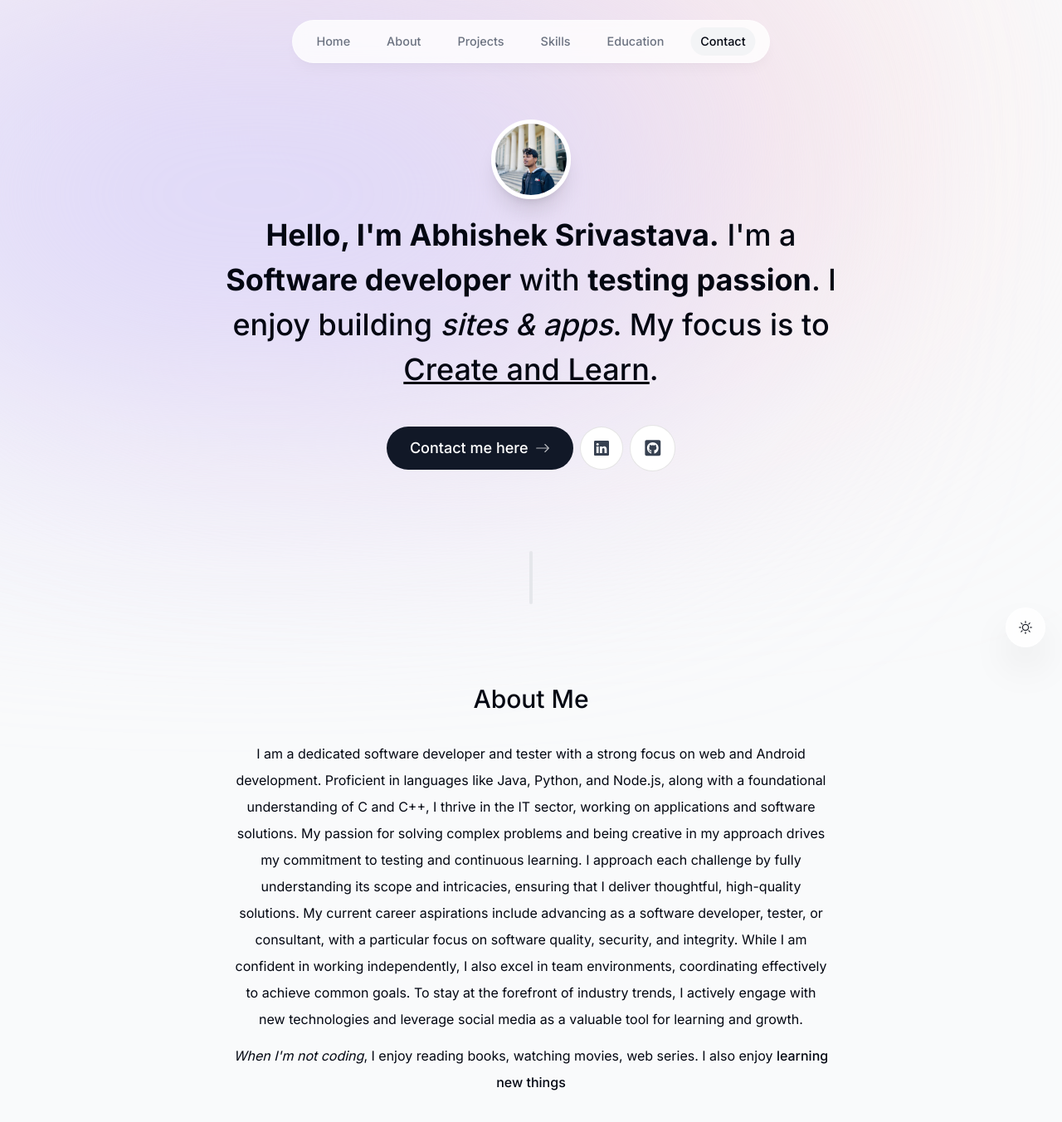
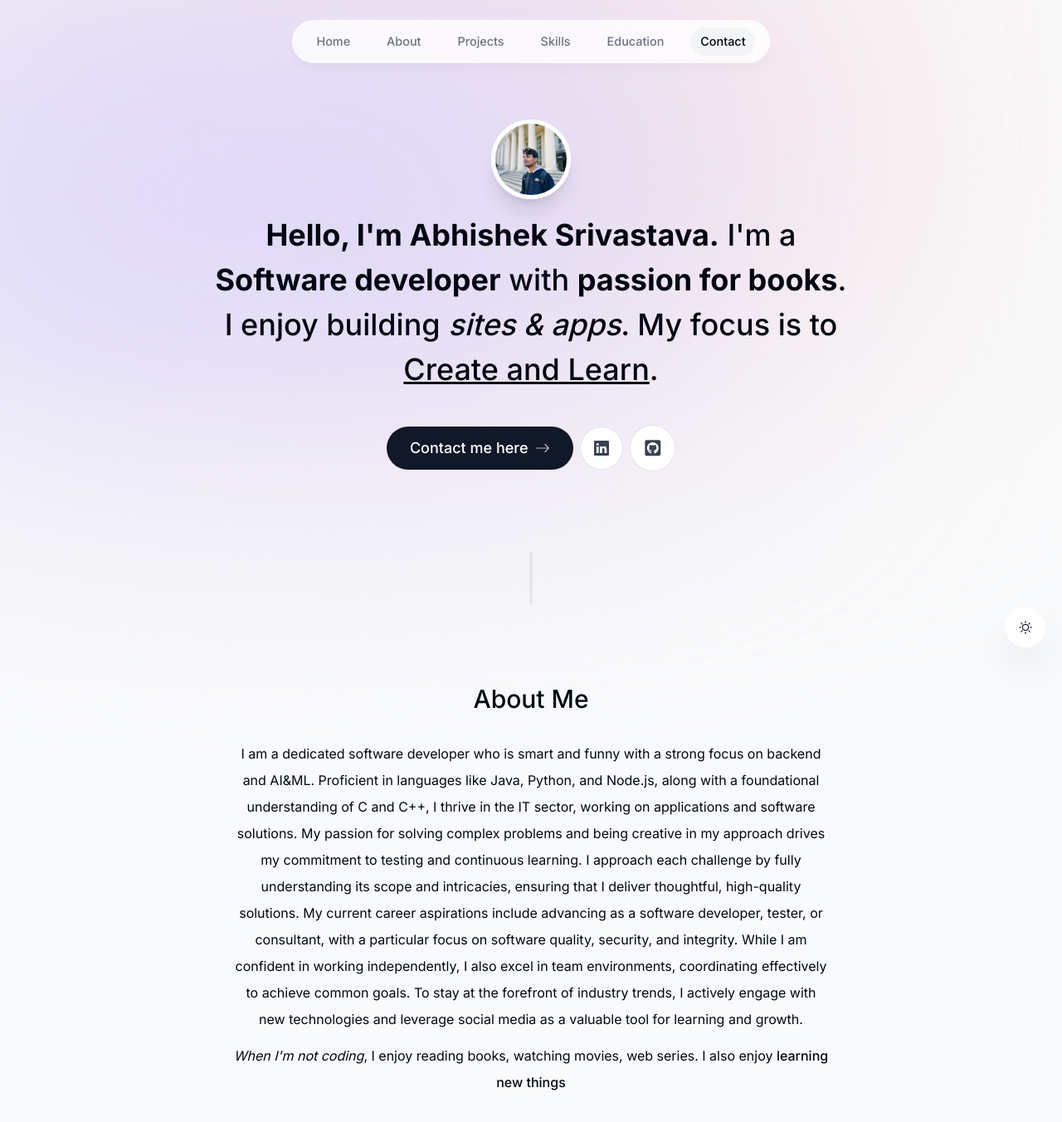
Before and after one commit to abhisheksrivastava000/Abhishek.portfolio, a Next.js app: page / in a window 1280 px wide. Shown: the top 1352 px of the page at 83% size. Built offline with nearby package versions, Linux system fonts and the light colour scheme.

Commit message:
changes in about , intro

```diff
--- a/app/layout.tsx
+++ b/app/layout.tsx
@@ -36,7 +36,7 @@ export default function RootLayout({
             <Header />
             {children}
             <Footer />
-
++
             <Toaster position="top-right" />
             <ThemeSwitch />
           </ActiveSectionContextProvider>
--- a/components/about.tsx
+++ b/components/about.tsx
@@ -19,8 +19,8 @@ export default function About() {
     >
       <SectionHeading>About me</SectionHeading>
       <p className="mb-3">
-        I am a dedicated software developer and tester with a strong focus on
-        web and Android development. Proficient in languages like Java, Python,
+        I am a dedicated software developer who is smart and funny with a strong focus on
+        backend and AI&ML. Proficient in languages like Java, Python,
         and Node.js, along with a foundational understanding of C and C++, I
         thrive in the IT sector, working on applications and software solutions.
         My passion for solving complex problems and being creative in my
--- a/components/contact.tsx
+++ b/components/contact.tsx
@@ -44,6 +44,7 @@ export default function Contact() {
           frameBorder="0"
           title="Contact Form"
           className="rounded-lg borderBlack"
+          data-tally-transparent="1"
         ></iframe>
       </div>
     </motion.section>
--- a/components/intro.tsx
+++ b/components/intro.tsx
@@ -62,7 +62,7 @@ export default function Intro() {
       >
         <span className="font-bold">Hello, I'm Abhishek Srivastava.</span> I'm a{" "}
         <span className="font-bold">Software developer</span> with{" "}
-        <span className="font-bold">testing passion</span>. I enjoy building{" "}
+        <span className="font-bold">passion for books</span>. I enjoy building{" "}
         <span className="italic">sites & apps</span>. My focus is to{" "}
         <span className="underline">Create and Learn</span>.
       </motion.h1>
```
Also changed, not shown: 1 other file (tests, documents, lock files or other folders).
